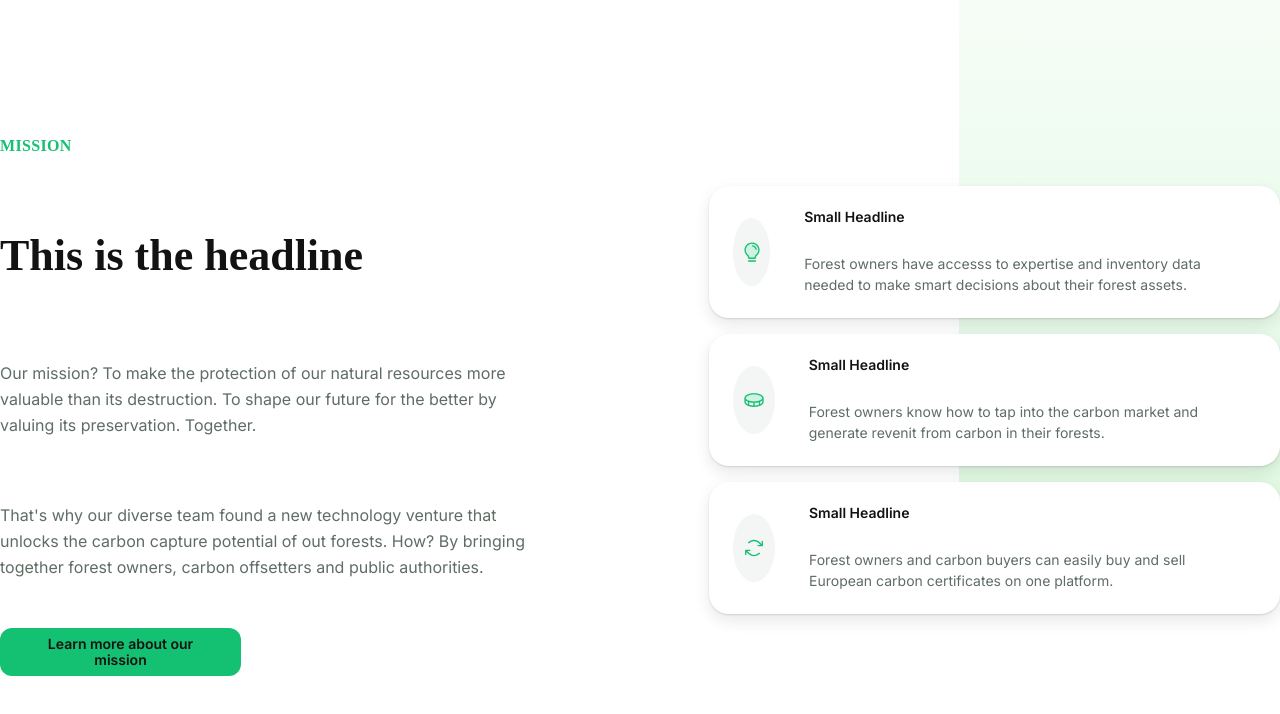
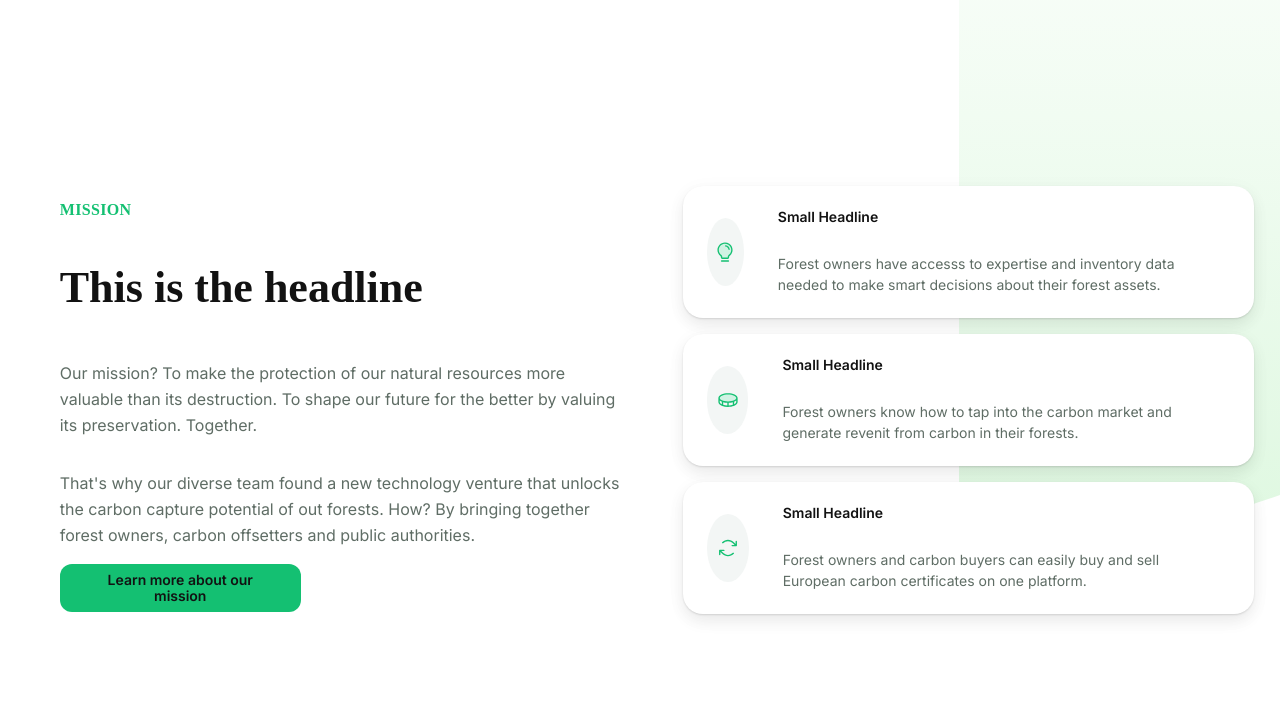
Before and after one commit to lialila/tree-mission, a Next.js app: page / in a window 1280 px wide. Shown: the top 714 px of the page. Built offline with nearby package versions, Linux system fonts and the light colour scheme.

Commit message:
Add .left and .cards styling

```diff
--- a/app/page.module.scss
+++ b/app/page.module.scss
@@ -1,7 +1,7 @@
 .main {
   display: flex;
-  text-align: left;
-  gap: 10rem;
+  justify-content: space-evenly;
+  align-items: center; //gap: 8rem;
   background-image: url('/Background-Shape.svg');
   background-repeat: no-repeat;
   background-position: right top;
@@ -9,12 +9,13 @@
 }
 
 .left {
+  width: 44%;
   display: flex;
   flex-direction: column;
   justify-content: center;
   align-items: flex-start;
   padding: 0px;
-  gap: 32px;
+  // gap: 32px;
 
   h2 {
     font-family: 'Space Mono';
@@ -67,6 +68,8 @@
 }
 
 .cards {
+  width: 42%;
+
   display: flex;
   flex-direction: column;
   justify-content: center;
```
